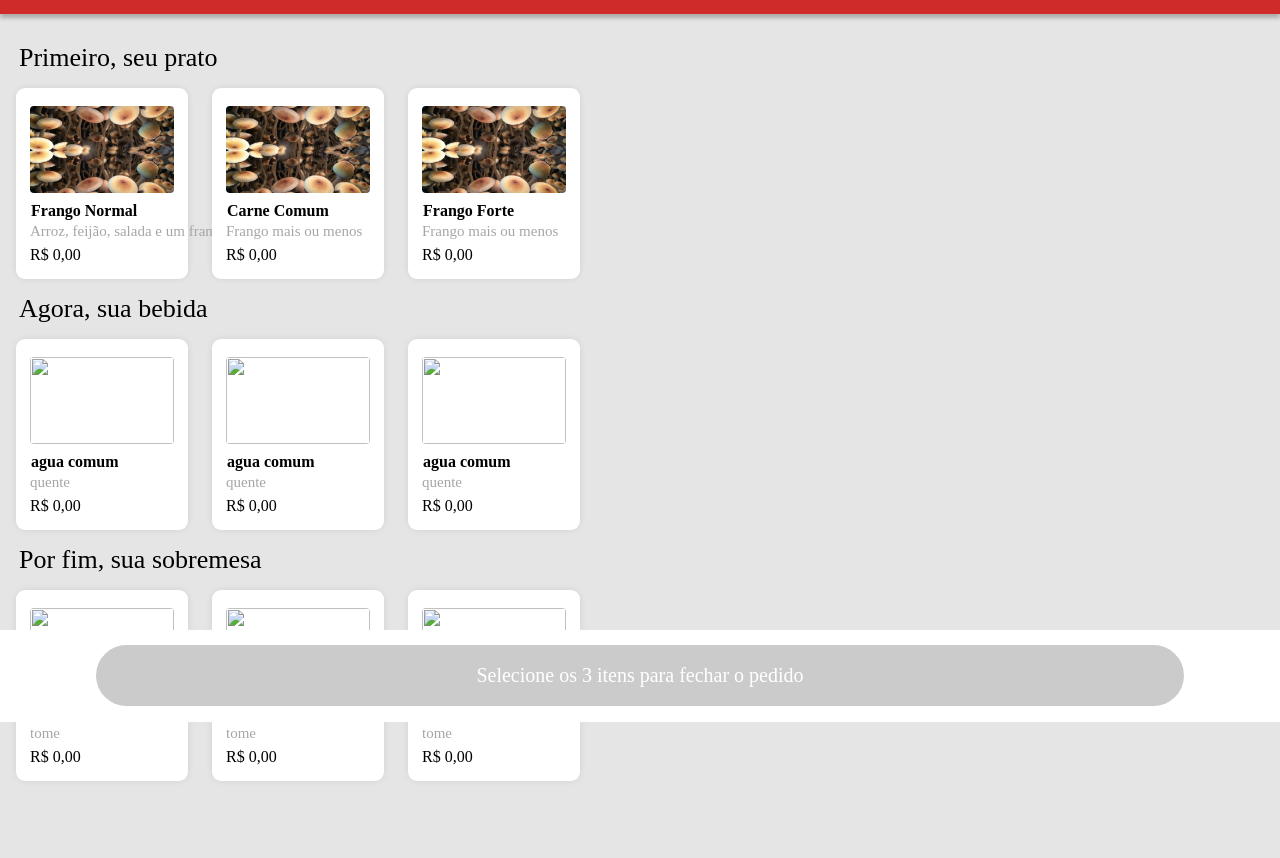
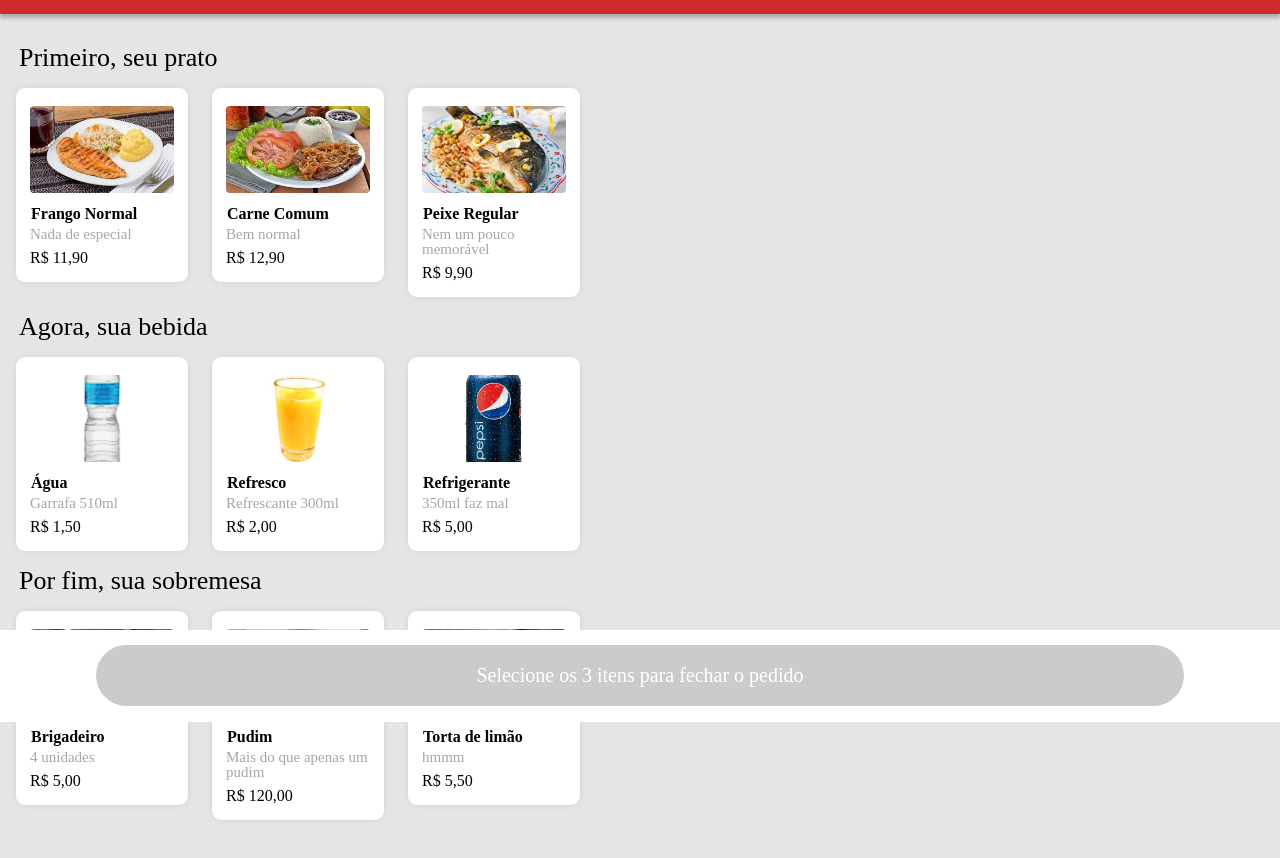
Before and after one commit to vvmaas/projeto3_driveneats, a plain HTML site: page index.html in a window 1280 px wide. Shown: the part 78-936 px from the top of the page. Drawn offline with Linux system fonts and the light colour scheme.

```diff
--- a/index.html
+++ b/index.html
@@ -18,64 +18,64 @@
     <h1>Primeiro, seu prato</h1>
     <div class="scroll-cards">
         <div class="card">
-            <img src="./imagens/cubensis.png" alt="">
+            <img src="./imagens/frango.jpg" alt="">
             <h2>Frango Normal</h2>
-            <p>Arroz, feijão, salada e um frango sem nada de especial</p>
-            <h3>R$ 0,00</h3>
+            <p>Nada de especial</p>
+            <h3>R$ 11,90</h3>
         </div>
         <div class="card">
-            <img src="./imagens/cubensis.png" alt="">
+            <img src="./imagens/carne.jpg" alt="">
             <h2>Carne Comum</h2>
-            <p>Frango mais ou menos</p>
-            <h3>R$ 0,00</h3>
+            <p>Bem normal</p>
+            <h3>R$ 12,90</h3>
         </div>
         <div class="card">
-            <img src="./imagens/cubensis.png" alt="">
-            <h2>Frango Forte</h2>
-            <p>Frango mais ou menos</p>
-            <h3>R$ 0,00</h3>
+            <img src="./imagens/peixe.webp" alt="">
+            <h2>Peixe Regular</h2>
+            <p>Nem um pouco memorável</p>
+            <h3>R$ 9,90</h3>
         </div>
     </div>
     <h1>Agora, sua bebida</h1>
     <div class="scroll-cards">
         <div class="card">
-            <img src="" alt="">
-            <h2>agua comum</h2>
-            <p>quente</p>
-            <h3>R$ 0,00</h3>
+            <img src="./imagens/agua.jpg" alt="">
+            <h2>Água</h2>
+            <p>Garrafa 510ml</p>
+            <h3>R$ 1,50</h3>
         </div>
         <div class="card">
-            <img src="" alt="">
-            <h2>agua comum</h2>
-            <p>quente</p>
-            <h3>R$ 0,00</h3>
+            <img src="./imagens/refresco.jpg" alt="">
+            <h2>Refresco</h2>
+            <p>Refrescante 300ml</p>
+            <h3>R$ 2,00</h3>
         </div>
         <div class="card">
-            <img src="" alt="">
-            <h2>agua comum</h2>
-            <p>quente</p>
-            <h3>R$ 0,00</h3>
+            <img src="./imagens/pepsi.webp" alt="">
+            <h2>Refrigerante</h2>
+            <p>350ml faz mal</p>
+            <h3>R$ 5,00</h3>
         </div>
     </div>
     <h1>Por fim, sua sobremesa</h1>
     <div class="scroll-cards">
         <div class="card">
-            <img src="" alt="">
-            <h2>bigadeiro</h2>
-            <p>tome</p>
-            <h3>R$ 0,00</h3>
+            <img src="./imagens/brigadeiro.jpg" alt="">
+            <h2>Brigadeiro</h2>
+            <p>4 unidades</p>
+            <h3>R$ 5,00</h3>
         </div>
         <div class="card">
-            <img src="" alt="">
-            <h2>bigadeiro</h2>
-            <p>tome</p>
-            <h3>R$ 0,00</h3>
+            <img src="./imagens/pudimespecial.jpg" alt="">
+            <h2>Pudim</h2>
+            <p>Mais do que apenas um pudim</p>
+            <h3>R$ 120,00</h3>
         </div>
         <div class="card">
-            <img src="" alt="">
-            <h2>bigadeiro</h2>
-            <p>tome</p>
-            <h3>R$ 0,00</h3>
+            <img src="./imagens/tortalimao.jpg" alt="">
+            <h2>Torta de limão</h2>
+            <p>hmmm</p>
+            <h3>R$ 5,50</h3>
         </div>
     </div>
     </div>
--- a/style.css
+++ b/style.css
@@ -38,7 +38,7 @@ body {
 }
 
 .cards::-webkit-scrollbar {
-    display: none;
+display: none;
   }
 
 
@@ -53,7 +53,7 @@ body h1 {
     margin-right: 16px;
     overflow-x: scroll;
     overflow-y: hidden;
-    white-space: nowrap;
+
 }
 
 .card {
@@ -62,8 +62,6 @@ body h1 {
     width: 172px;
     height: fit-content;
     border-radius: 9px;
-    display: flex;
-    flex-direction: column;
     box-shadow: 0 0 10px -4px rgba(0, 0, 0, 0.25);
 }
 
@@ -84,7 +82,7 @@ body h1 {
 
 .card p {
     margin: 4px 11px 0 14px;
-    width: 50%;
+    width: 85%;
     color: #a6a6a6;
     font-weight: 300;
     font-size: 15px;
```
Also changed, not shown: imagens/agua.jpg (added), imagens/brigadeiro.jpg (added), imagens/carne.jpg (added), imagens/cubensis.png (deleted), imagens/frango.jpg (added), imagens/peixe.webp (added), imagens/pepsi.webp (added), imagens/pudimespecial.jpg (added), imagens/refresco.jpg (added), imagens/tortalimao.jpg (added).
